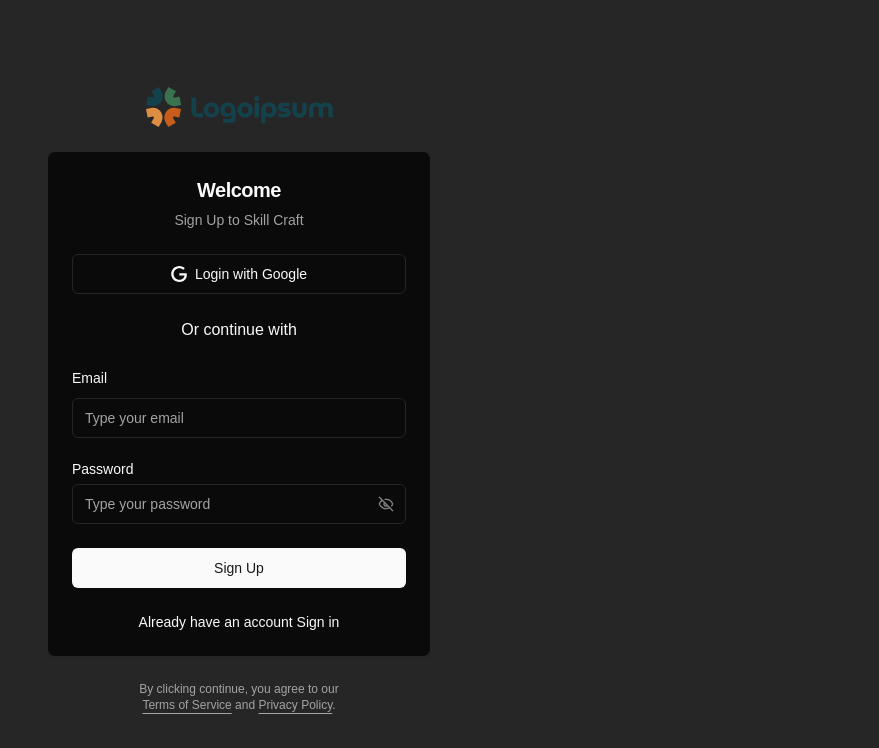
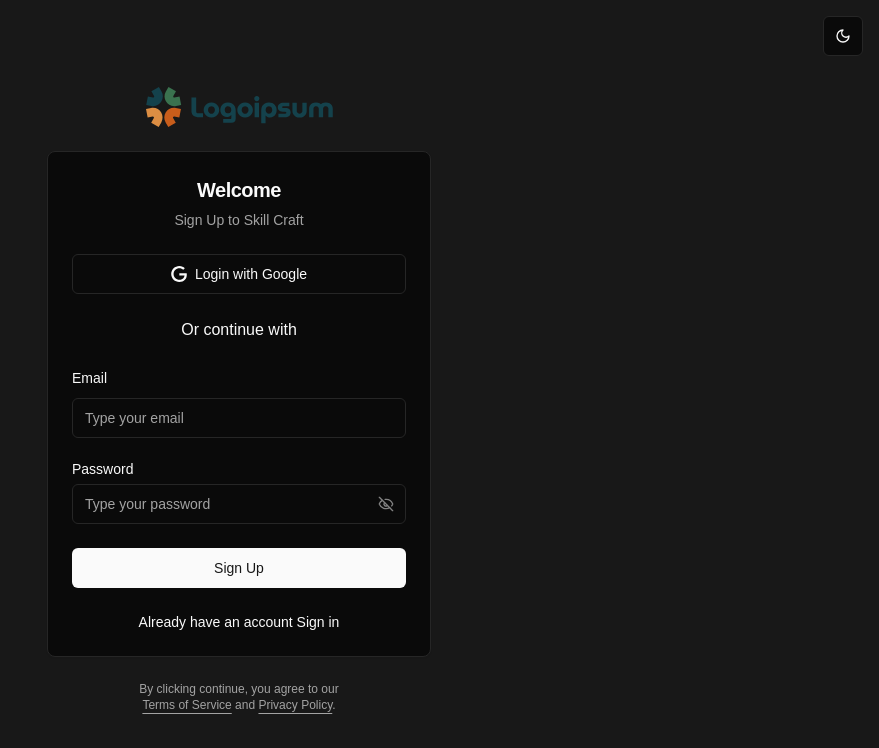
Before and after one commit to crarrer-way-org/career-way-web, a Next.js app: page /sign-up in a window 1280 px wide. Shown: the top 748 px of the page, without its empty margins (401-1280 px from the left). Built offline with nearby package versions, Linux system fonts and the light colour scheme.

Commit message:
style: make background darker

```diff
--- a/src/app/(auth)/layout.tsx
+++ b/src/app/(auth)/layout.tsx
@@ -1,8 +1,10 @@
 import { Logo } from "@/components/logo";
+import { ThemeToggle } from "@/components/theme-toggle";
 
 const AuthLayout = ({ children }: { children: React.ReactNode }) => {
   return (
-    <main className="flex min-h-svh flex-col items-center justify-center gap-6 bg-muted p-6 md:p-10">
+    <main className="flex min-h-svh flex-col items-center justify-center gap-6 bg-muted/50 p-6 md:p-10">
+      <ThemeToggle />
       <div className="flex w-full max-w-sm flex-col gap-6">
         <a href="#" className="flex items-center gap-2 self-center font-medium">
           <Logo />
```
